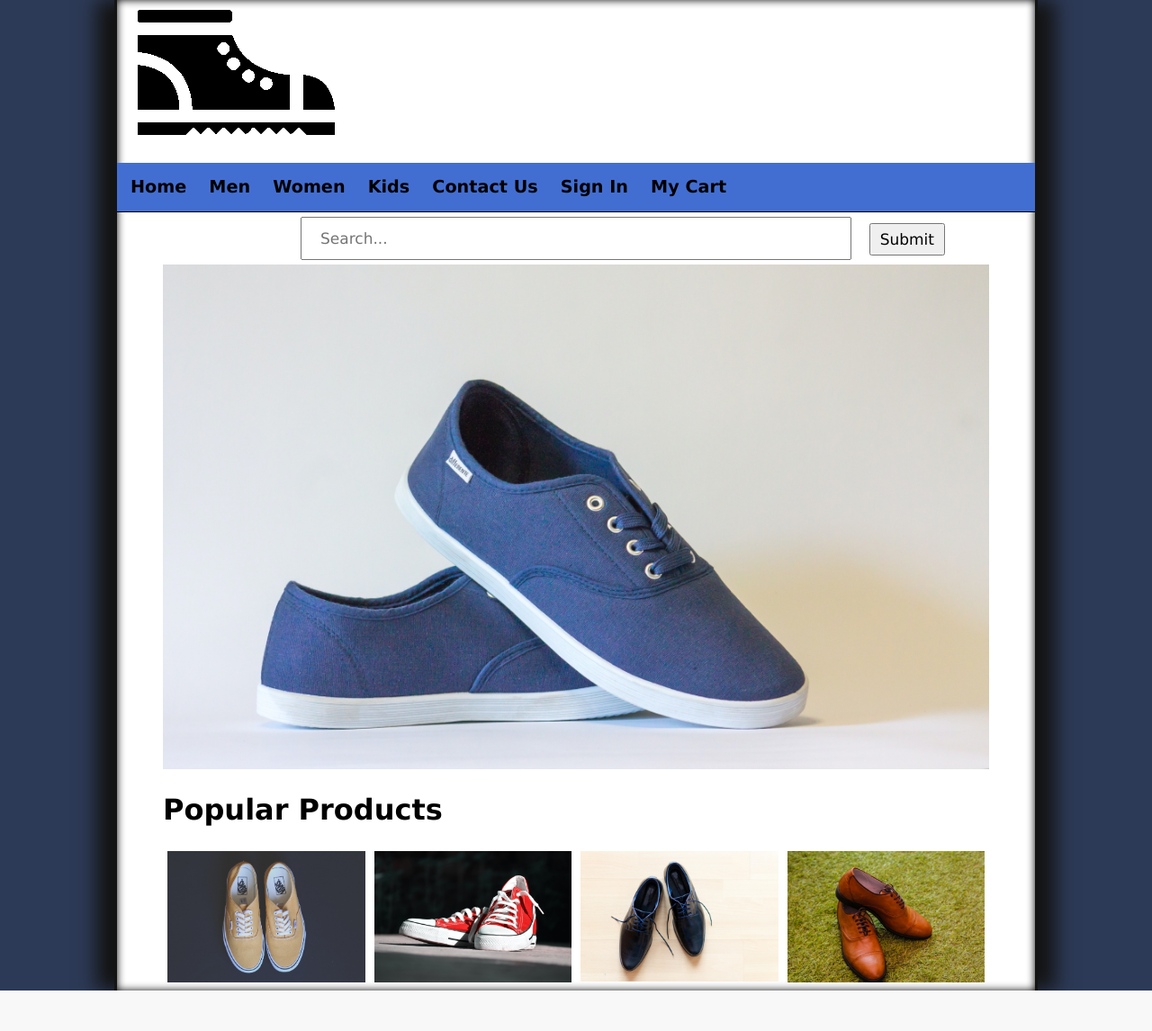
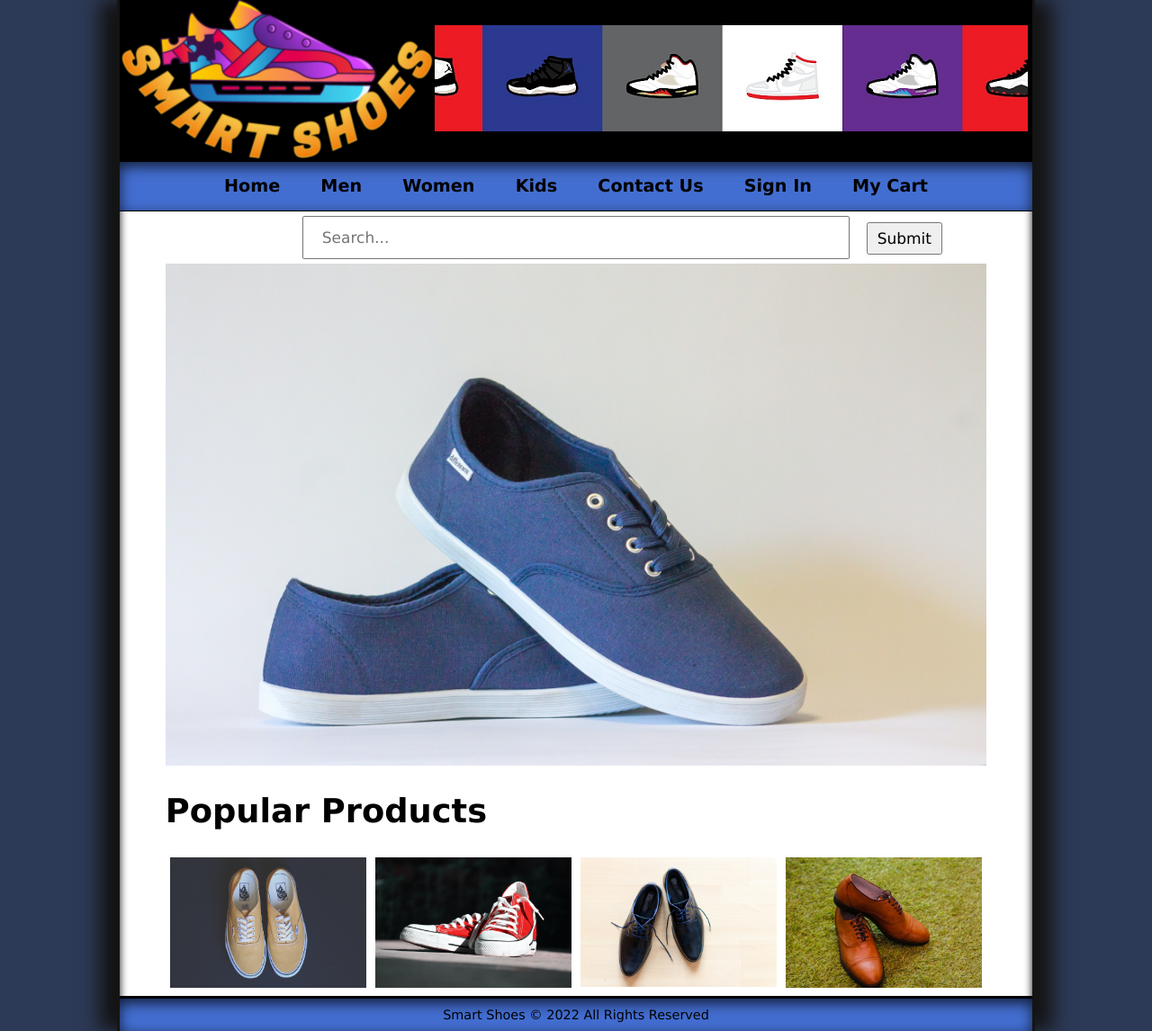
Before and after one commit to LoFonWorks/Smart-Shoes, a PHP site: page /home.html in a window 1280 px wide. Shown: the whole page at 90% size. Before the commit the page ends 1101 px from the top, so only its background shows below. Run offline with PHP 8.4, Linux system fonts and the light colour scheme.

Commit message:
Updated navbar and header.

```diff
--- a/home.css
+++ b/home.css
@@ -7,13 +7,33 @@
     font-family: Verdana, Geneva, sans-serif;
 }
 
+article, aside, figcaption, figure,
+footer, header, main, nav, section {
+    display: block;
+}
+
+address, article, aside, blockquote, body, cite,
+div, dl, dt, dd, em, figcaption, figure, footer,
+h2, h3, h4, h5, h6, header, html, img,
+li, main, nav, ol, p, section, span, ul {
+    margin: 0;
+    padding: 0;
+    border: 0;
+    font-size: 100%;
+    vertical-align: baseline;
+    background: transparent;
+    -webkit-box-sizing: border-box;
+    -moz-box-sizing: border-box;
+    box-sizing: border-box;
+}
+
 html {
     height: 100%;
     background-color: rgb(45, 58, 87);
 }
 
 body {
-    background-color: white;
+    background-color: rgb(255, 255, 255);
     box-shadow: rgb(20, 20, 20) 20px 0px 20px,  rgb(20, 20, 20) -20px 0px 20px,
     inset rgb(10, 10, 10) 0px 0px 10px;
     border-left: 3px solid rgb(20, 20, 20);
@@ -25,16 +45,39 @@ body {
     width: 100%;
 }
 
+#logoimg {
+    float: left;
+}
+
+header h6 {
+    width: 100%;
+    font-size: 6em;
+    background-image: url("shoe2.png");
+    padding: 8px;
+    border-top: 5mm solid black;
+    box-shadow: inset  -5px 10px 0px rgb(0, 0, 0);
+    border-bottom: 7mm solid black;
+    border-left: 1mm solid black;
+    color: rgba(0, 0, 0, 0);
+}
+
 header {
     border-bottom: 1px solid rgb(0, 0, 0);
+    background-color:black;
+    color: white;
     color: black;
 }
 
 header nav ul {
-    background-color: rgb(67, 110, 209);
+    background-color: rgb(67,110,209);
     list-style-type: none;
     margin: 0;
     padding: 5px;
+    border-top: 1mm solid black;
+    box-shadow: inset 0 5px 15px 0px rgba(0, 0, 0, 0.75);
+    text-align: center;
+    width: 100%;
+    overflow: auto;
 }
 
 header nav ul li {
@@ -42,19 +85,28 @@ header nav ul li {
     line-height: 2.3em;
     display: inline;
     height: 2.3em;
-    padding: 0 10px;
+    padding: 0px 15px 0px 15px;
 }
 
 header nav ul li a {
     font-weight: bold;
     color: black;
-    width: 100%;
     text-decoration: none;
+    padding: 5px;
+    width: 12.5%;
+    text-align: center;
 }
 
 header nav ul li a:hover {
-    color: red;
-    text-decoration: underline;
+    background-color: #f62f5e;
+    color:#fff;
+    text-decoration: none;
+    border-radius: 30px;
+}
+
+header nav ul li a:active {
+    background-color: rgb(168, 207, 95);
+    text-decoration: none;
 }
 
 .searchbar input {
@@ -84,6 +136,7 @@ header nav ul li a:hover {
 }
 
 h1 {
+    font-size: 2.3em;
     padding-top: 5px;
     padding-left: 5%;
 }
@@ -98,3 +151,13 @@ h1 {
     flex: 33.33%;
     padding: 5px;
 }
+
+footer {
+    clear: both;
+    border-top: 1mm solid black;
+    box-shadow: inset 0 5px 15px 0px rgba(0, 0, 0, 0.75);
+    background-color: rgb(67, 110, 209);
+    font-size: 0.9em;
+    padding: 10px 0px;
+    text-align: center;
+}
--- a/home.html
+++ b/home.html
@@ -14,7 +14,10 @@
 </head>
 <body>
     <header>
-        <a href="home.html"><img src="smart_shoes.png" alt="Smart Shoes" id="logoimg"/></a>
+        <a href="home.html"><img src="shoe.png" alt="Smart Shoes" id="logoimg"/></a>
+        <h6>
+        ..
+        </h6>
         <nav>
             <ul>
                 <li><a href="home.html">Home</a></li>
@@ -23,7 +26,7 @@
                 <li><a href="searchPage.html">Kids</a></li>
                 <li><a href="#">Contact Us</a></li>
                 <li><a href="#">Sign In</a></li>
-                <li><a href="#">My Cart</a></li>
+                <li><a href="paymentPage.html">My Cart</a></li>
             </ul>
         </nav>
     </header>
@@ -55,5 +58,8 @@
             <a href="searchPage.html"><img src="popular4.jpg" style="width:100%"></a>
         </div>
     </div>
+    <footer>
+        Smart Shoes &copy; 2022 All Rights Reserved
+    </footer>
 </body>
 </html>
--- a/paymentPage.html
+++ b/paymentPage.html
@@ -22,7 +22,7 @@
                 <li><a href="searchPage.html">Kids</a></li>
                 <li><a href="#">Contact Us</a></li>
                 <li><a href="#">Sign In</a></li>
-                <li><a href="#">My Cart</a></li>
+                <li><a href="paymentPage.html">My Cart</a></li>
             </ul>
         </nav>
     </header>
@@ -85,7 +85,7 @@
             <!--row end-->
             <footer>
                 <!-- <button class="btn">Back</button> -->
-                <button class="btn">Buy</buton>
+                <button class="btn">Buy</button>
             </footer>
         </div>
 
```
